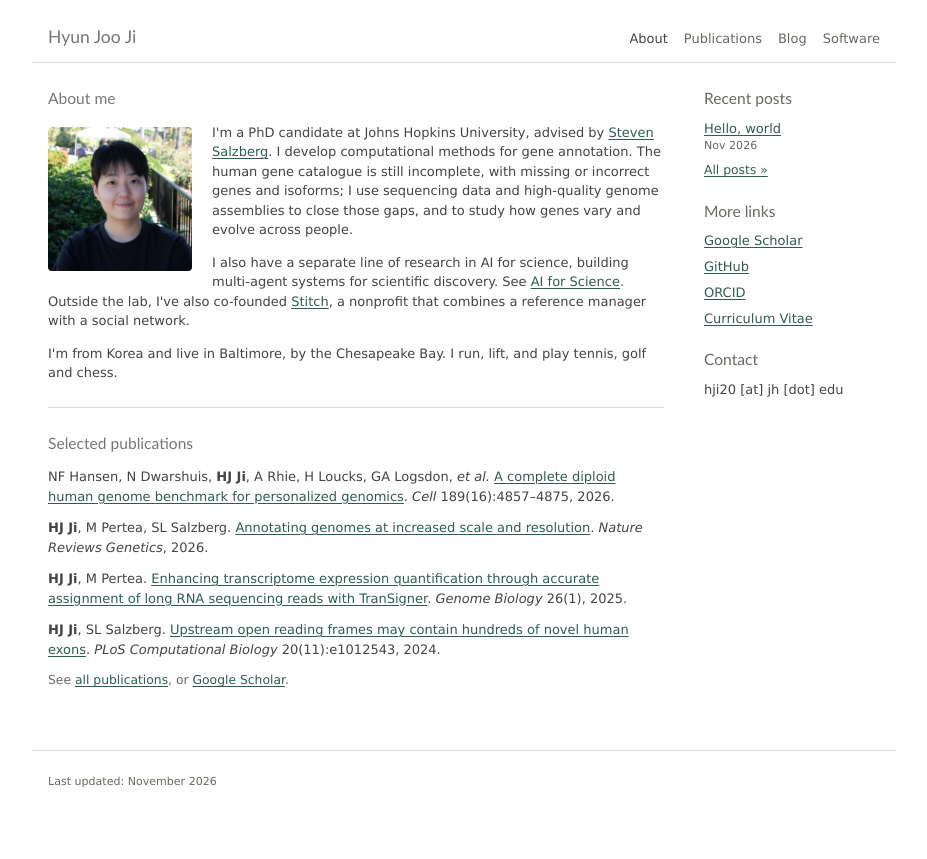
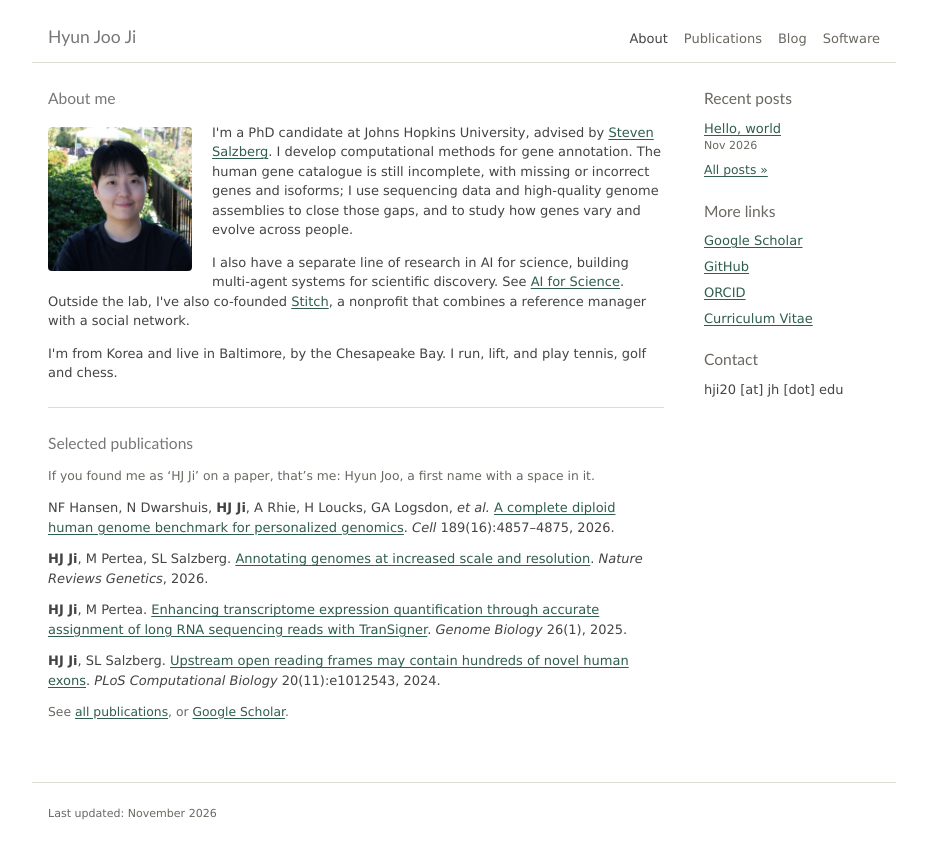
Before and after one commit to haydenji0731/haydenji0731.github.io, a Jekyll site: the page built from index.html, in a window 1280 px wide. Shown: the top 859 px of the page, without its empty margins (176-1103 px from the left). Built offline with Jekyll 4.4.1, drawn with Linux system fonts in a browser that asks for light colours.

Commit message:
Name note under Selected publications
Co-Authored-By: Claude Opus 5.5 <noreply@anthropic.com>

```diff
--- a/index.html
+++ b/index.html
@@ -28,6 +28,7 @@ layout: default
 
     <section id="selected-publications">
       <h2>Selected publications</h2>
+      <p class="more">If you found me as &lsquo;HJ Ji&rsquo; on a paper, that&rsquo;s me: Hyun Joo, a first name with a space in it.</p>
       <ul class="pubs">
         <li>
           NF Hansen, N Dwarshuis, <strong>HJ Ji</strong>, A Rhie, H Loucks, GA Logsdon, <em>et al.</em>
```
